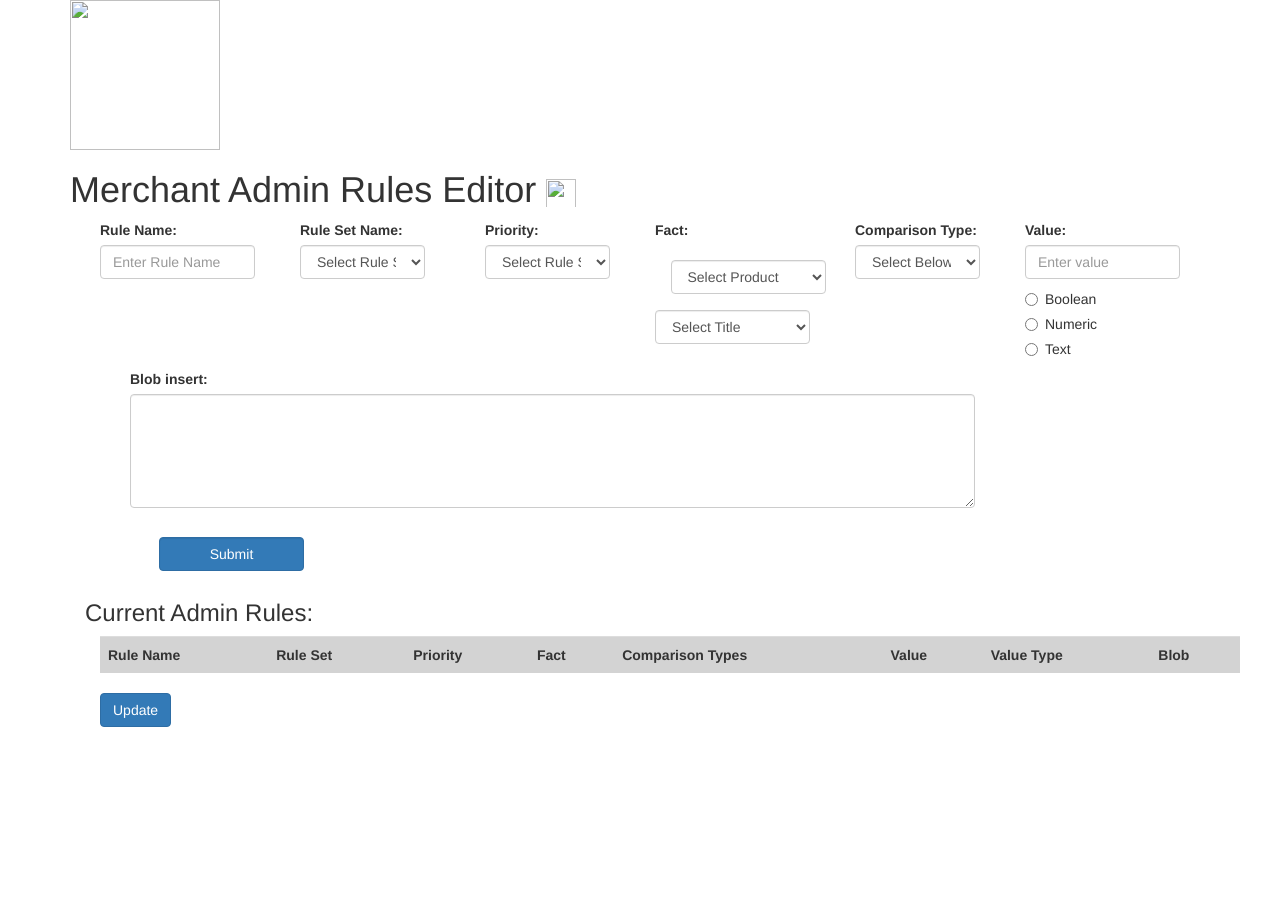
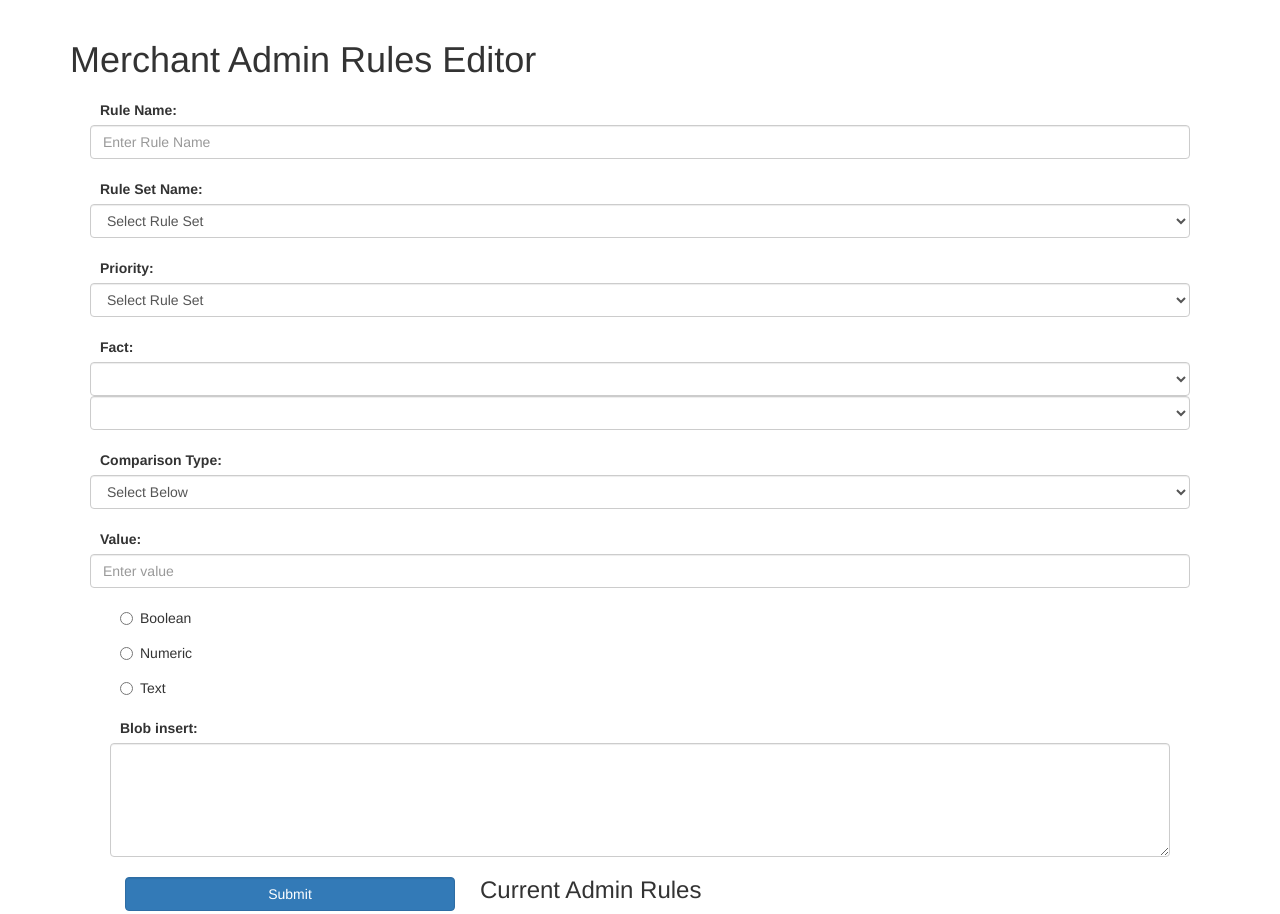
Before and after one commit to jklaumer/ShopifyWidget, a website: page index.html in a window 1280 px wide. Shown: the top 914 px of the page. Before the commit the page ends 800 px from the top, so only its background shows below. Drawn offline with nearby package versions, Linux system fonts and the light colour scheme; files that its build step writes are made by us from their sources; no server answers.

Commit message:
Thurs 1800

```diff
--- a/app/style/styles.css
+++ b/app/style/styles.css
@@ -1,16 +1,7 @@
-/*.ruleDisplay {
-  margin-top: 10%;
-}*/
-
-.enterRules {
-  margin-bottom: 30%;
+* {
+  margin: 10px;
 }
 
-#submitbutton {
-  margin: 20%;
-}
-
-#productSelect {
-  margin: 10%;
+#submitButton {
 
 }
--- a/index.html
+++ b/index.html
@@ -14,53 +14,44 @@
 
 <body ng-controller="WidgetController as vm">
     <div class="container">
-	    <img src="/ShopifyBrandAssets/shopify_logo_whitebg.svg" style="width:150px;height:150px;">
-	    <h1>  Merchant Admin Rules Editor         <img src="/img/editorhandart.png" style="width:30px;height:30px;"></h1>
-    	<div id="mainDiv" class="col-sm-12">
 
-	    	<div class="enterRules">
-		    		<div class="col-sm-2">
+	    <h1>Merchant Admin Rules Editor</h1>
+
+
+    			<div>
+
+		    		<div>
 					    <label>Rule Name:</label>
 					    <input id="ruleName" class="form-control" type="text" name="value" placeholder="Enter Rule Name" ng-model="vm.rule.name">
 					</div>
-		    		<div class="col-sm-2">
-			    		<div class="col-sm-12">
+
+		    		<div>
 		    			<label >Rule Set Name:</label>
 			            <select class="form-control" name="ruleSetName" ng-model="vm.rule.productDescriptionRuleSetHas.id">
 						<option value="" selected disabled>Select Rule Set</option>
 			            <option ng-repeat="rule in vm.ruleSetArray" value="{{rule.id}}">{{rule.name}}</option>
 			            </select>
 			        </div>
-				    </div>
 
-				    <div class="col-sm-2">
-			    		<div class="col-sm-12">
+
+
+		    		<div>
 		    			<label >Priority:</label>
 			            <select class="form-control" name="priority" ng-model="vm.rule.position">
 			            	<option value="" selected disabled>Select Rule Set</option>
-				            	<option class="1" value="1">1</option>
-				            	<option class="2" value="2">2</option>
-				            	<option class="3" value="3">3</option>
-				            	<option class="4" value="4">4</option>
-				            	<option class="5" value="5">5</option>
+			            	<option value="1">1</option>
+			            	<option value="2">2</option>
+			            	<option value="3">3</option>
+			            	<option value="4">4</option>
+			            	<option value="5">5</option>
 			            </select>
 			        </div>
 
-				    </div>
-
-		    		<div class="col-sm-2">
-
-						    <label>Fact:</label>
 
 
-				            <select id="productSelect" class="form-control" ng-model="vm.product">
-							<option value="" selected disabled>Select Product</option>
-				            <option ng-repeat="rule in vm.ruleSetArray" value="{{rule.fact.product}}">product</option>
-
-				            </select>
-
-						    <select id="titleSelect" class="form-control" ng-model="vm.title">
-						    	<option value="" selected disabled>Select Title</option>
+		    		<div>
+						<label>Fact:</label>
+						    <select id="titleSelect" class="form-control" value="{{rule.fact.title}}" ng-model="vm.title">
 						    	<option>Title</option>
 				            	<option>Description Body</option>
 				            	<option>Vendor</option>
@@ -73,13 +64,13 @@
 				            	<option>Weight</option>
 				            	<option>Old Inventory Quantity</option>
 				            	<option>Requires Shipping</option>
-
 						    </select>
-
+						    <select id="productSelect" class="form-control" ng-model="vm.product">
+					            <option ng-repeat="rule in vm.ruleSetArray" value="{{rule.fact.product}}">product</option>
+				            </select>
 					</div>
 
-					<div class="col-sm-2">
-						<div class="col-sm-12">
+					<div>
 					    <label >Comparison Type:</label>
 					    <select id="comparisonTypes" class="form-control" ng-model="vm.rule.comparisonType">
 				    		<option value="" selected disabled>Select Below</option>
@@ -94,44 +85,35 @@
 			            	<option value="matchesRegex">matches Regular Expression</option>
 					    </select>
 					</div>
-					</div>
+
 
 							<!-- CREATED A SPAN TO STACK VALUE INPUT AND RADIO BUTTONS TOGETHER -->
-					<div class="col-sm-2">
+					<div>
+					    <label>Value:</label>
+					    <input id="value" type="text" class="form-control" placeholder="Enter value" ng-model="vm.rule.comparisonValue">
 
-							<!-- COMMENTED OUT DIV WRAPPER ON VALUE INPUT CODE BELOW BECAUSE ERROR WAS PREVENTING TEXT INPUT (?) -->
-							<!-- <div class="col-sm-12"> -->
-					    <label>Value:</label>
-					    <input id="value" class="form-control" type="text" name="value" placeholder="Enter value" ng-model="vm.rule.comparisonValue">
-
-							<!-- </div>  -->
-
-							<!-- RADIO BUTTONS -->
 						<div id="radioChoice">
 							<div class="radio"><label><input ng-model="vm.rule.comparisonDataType" type="radio" name="optradio" value="bool">Boolean</label></div>
 							<div class="radio"><label><input ng-model="vm.rule.comparisonDataType" type="radio" name="optradio" value="numeric">Numeric</label></div>
 							<div class="radio"><label><input ng-model="vm.rule.comparisonDataType" type="radio" name="optradio" value="text">Text</label></div>
 						</div>
-
-
 					</div>
 
 
-					<div class="col-sm-12">
-						<div class="col-sm-12" id="blobBox">
-						  <div class="col-sm-10">
+					<div>
+						<div>
+						  <div>
 						  <label>Blob insert:</label>
 						  <textarea class="form-control" rows="5" id="blobInsert" ng-model="vm.rule.injectableFragment"></textarea>
 						  </div>
 						</div>
 
 
-						<div class="col-sm-12">
-							<div class=" col-sm-2">
+						<div>
+							<div class="col-sm-4">
 						    <button type="submit" id="submitbutton" class="btn btn-primary form-control" ng-click="vm.addRule()">Submit</button>
 						    </div>
 						</div>
-
 					</div>
 
 				</div> <!-- CLOSING DIV TAG FOR ENTERRULES DIV CLASS -->
@@ -140,7 +122,7 @@
 
 									<!-- ***** UI VIEW FOR TABLE STATE BELOW ***** -->
 
-		<h3>Current Admin Rules:</h3>
+									<h3>Current Admin Rules</h3>
 										<div id="ruleTableContainer" class="container">
 
 											<p ui-view> </p>
@@ -149,7 +131,7 @@
 
 
 
-	</div>
+
 								 	<!-- bower:js -->
 								 	<script src="bower_components/angular/angular.js"></script>
 								 	<script src="bower_components/jquery/dist/jquery.js"></script>
@@ -160,7 +142,7 @@
 								    <script src="/app/widget.controller.js"></script>
 								    <script src="/app/widget.service.js"></script>
 								    <!-- endinject -->
-    </div>
+    </div> <!-- FINAL DIV  -->
 </body>
 
 </html>
```
Lines whose indentation alone changed are shown as unchanged.
